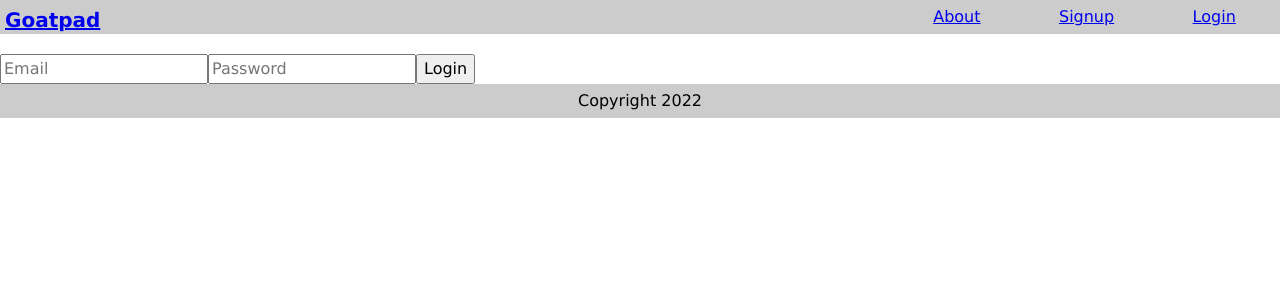
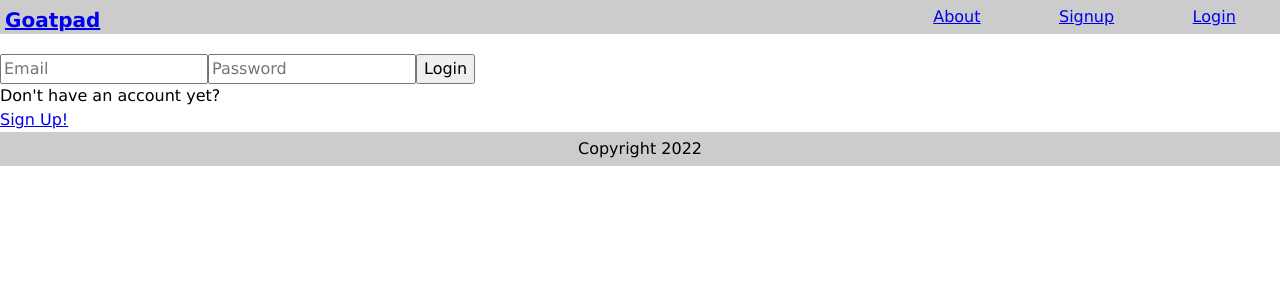
Before and after one commit to yjuwaheer/goatpad, a React (Create React App) app in the folder packages/client/: page /login in a window 1280 px wide. Shown: the top 300 px of the page. Built offline with nearby package versions, Linux system fonts and the light colour scheme; no server answers.

Commit message:
add links for login and sign up in sign up and login respectively

```diff
--- a/packages/client/src/features/auth/Login.jsx
+++ b/packages/client/src/features/auth/Login.jsx
@@ -1,5 +1,5 @@
 import React, { useState } from 'react'
-import { useNavigate } from 'react-router-dom'
+import { Link, useNavigate } from 'react-router-dom'
 import { useAuth } from '../../stores/AuthContext'
 
 const initialState = {
@@ -36,11 +36,17 @@
   }
 
   return (
-    <form onSubmit={handleLogin} className='loginForm'>
-      <input type='email' name='email' placeholder='Email' onChange={onChange} value={email} />
-      <input type='password' name='password' placeholder='Password' onChange={onChange} value={password} />
-      <button type='submit'>Login</button>
-    </form>
+    <>
+      <form onSubmit={handleLogin} className='loginForm'>
+        <input type='email' name='email' placeholder='Email' onChange={onChange} value={email} />
+        <input type='password' name='password' placeholder='Password' onChange={onChange} value={password} />
+        <button type='submit'>Login</button>
+      </form>
+      <div>
+        <p>Don&apos;t have an account yet?</p>
+        <Link to='/signup'>Sign Up!</Link>
+      </div>
+    </>
   )
 }
 
--- a/packages/client/src/features/auth/Signup.jsx
+++ b/packages/client/src/features/auth/Signup.jsx
@@ -1,5 +1,5 @@
 import React, { useState } from 'react'
-import { useNavigate } from 'react-router-dom'
+import { useNavigate, Link } from 'react-router-dom'
 import { useAuth } from '../../stores/AuthContext'
 
 const initialState = {
@@ -43,6 +43,10 @@
         <input type='password' name='password' placeholder='Password' onChange={onChange} value={password} />
         <button type='submit'>register</button>
       </form>
+      <div>
+        <p>Already have an account?</p>
+        <Link to='/login'>Login!</Link>
+      </div>
     </>
   )
 }
```
